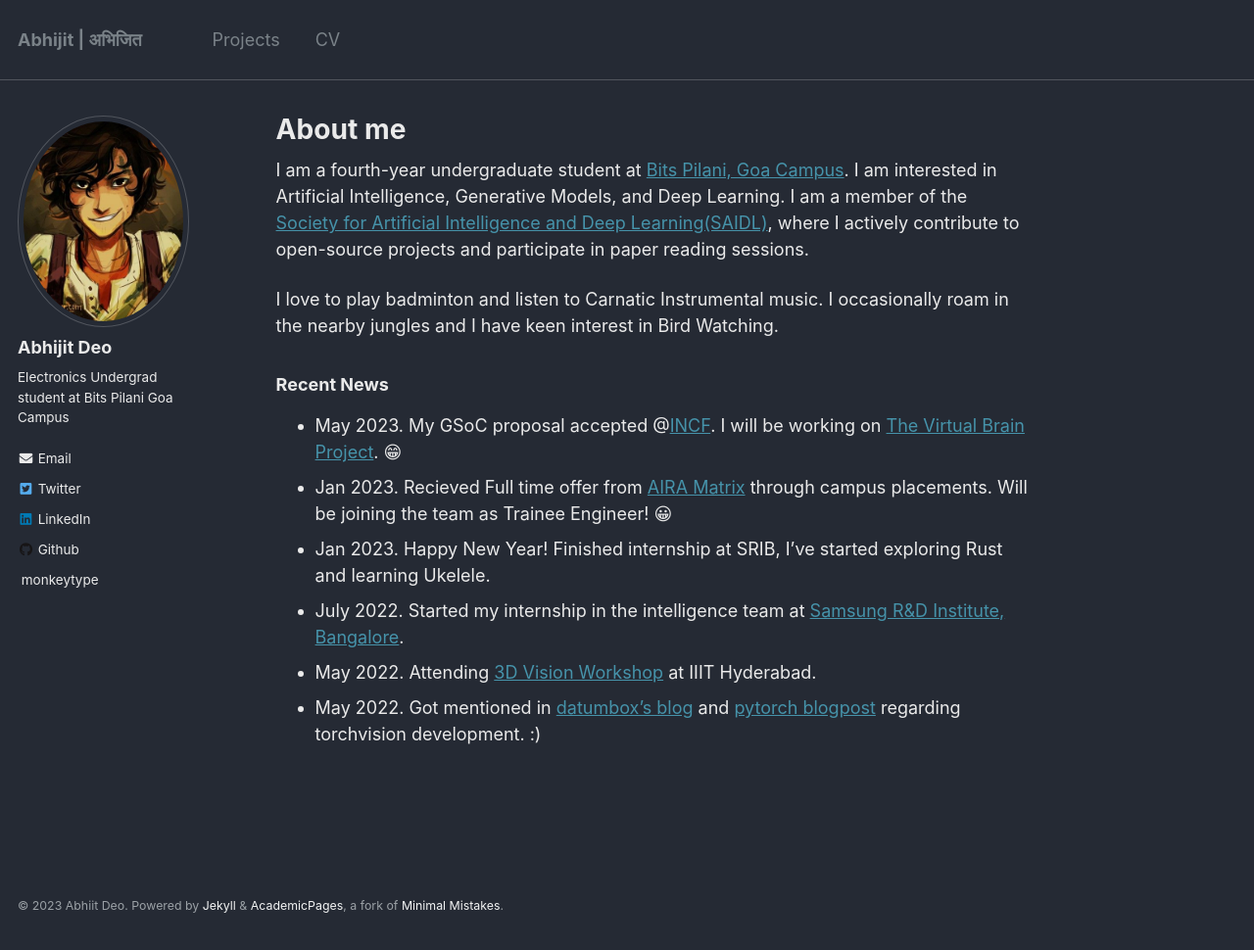
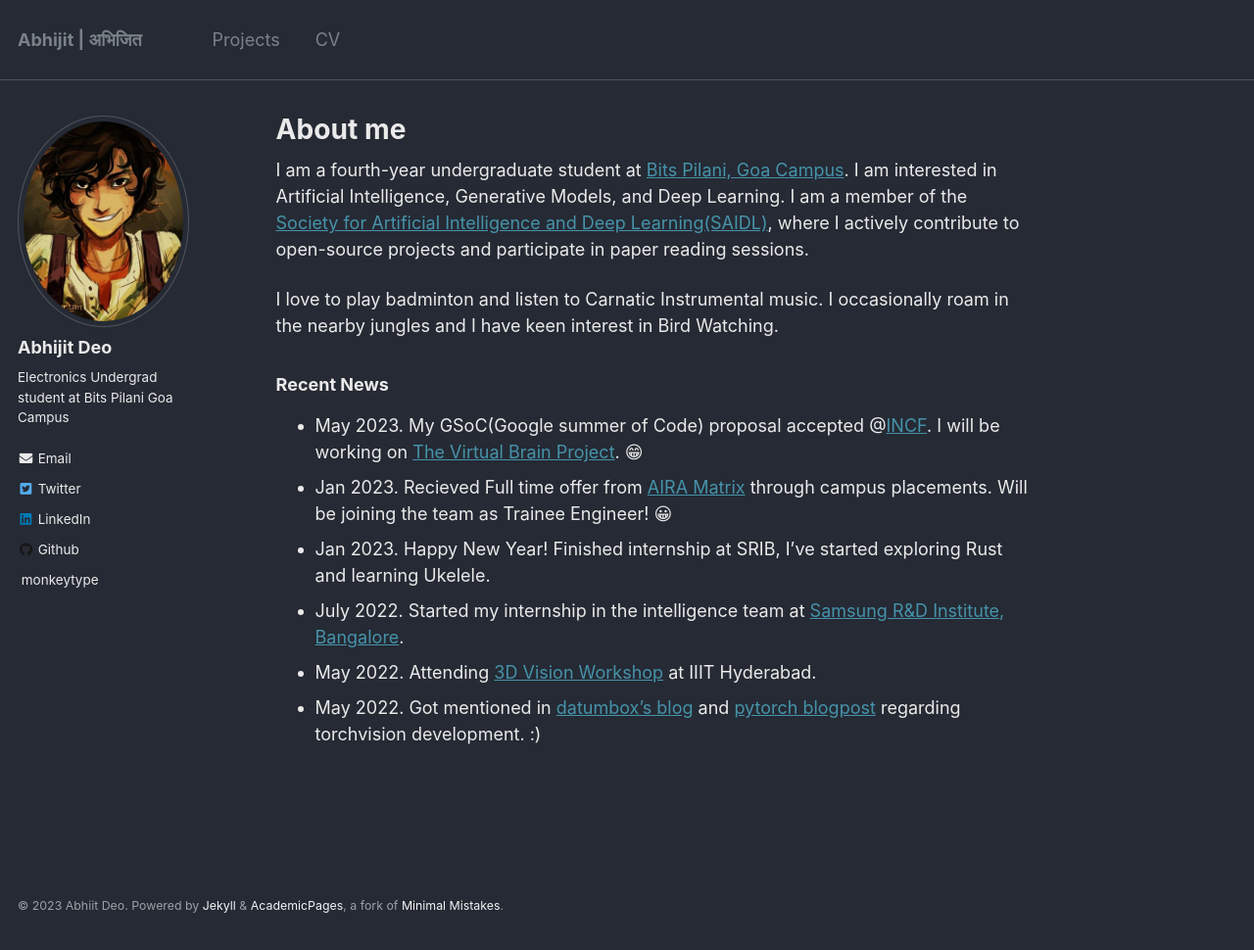
Before and after one commit to abhi-glitchhg/abhi-glitchhg.github.io, a Jekyll site: the page built from _pages/about.md, in a window 1280 px wide and 970 px high. Shown: the whole window at 98% size. Built offline with Jekyll 4.4.1, drawn with Linux system fonts in a browser that asks for light colours.

Commit message:
Update about.md

```diff
--- a/_pages/about.md
+++ b/_pages/about.md
@@ -20,7 +20,7 @@ I love to play badminton and listen to Carnatic Instrumental music. I occasional
 
 
 ### Recent News
-* May 2023. My GSoC proposal accepted @[INCF](https://www.incf.org/). I will be working on [The Virtual Brain Project](https://www.thevirtualbrain.org/tvb/). 😁
+* May 2023. My GSoC(Google summer of Code) proposal accepted @[INCF](https://www.incf.org/). I will be working on [The Virtual Brain Project](https://www.thevirtualbrain.org/tvb/). 😁
 * Jan 2023. Recieved Full time offer from [AIRA Matrix](https://airamatrix.com/) through campus placements. Will be joining the team as Trainee Engineer! 😀
 * Jan 2023. Happy New Year! Finished internship at SRIB, I've started exploring Rust and learning Ukelele.
 * July 2022. Started my internship in the intelligence team at [Samsung R&D Institute, Bangalore](https://research.samsung.com/sri-b).
```
